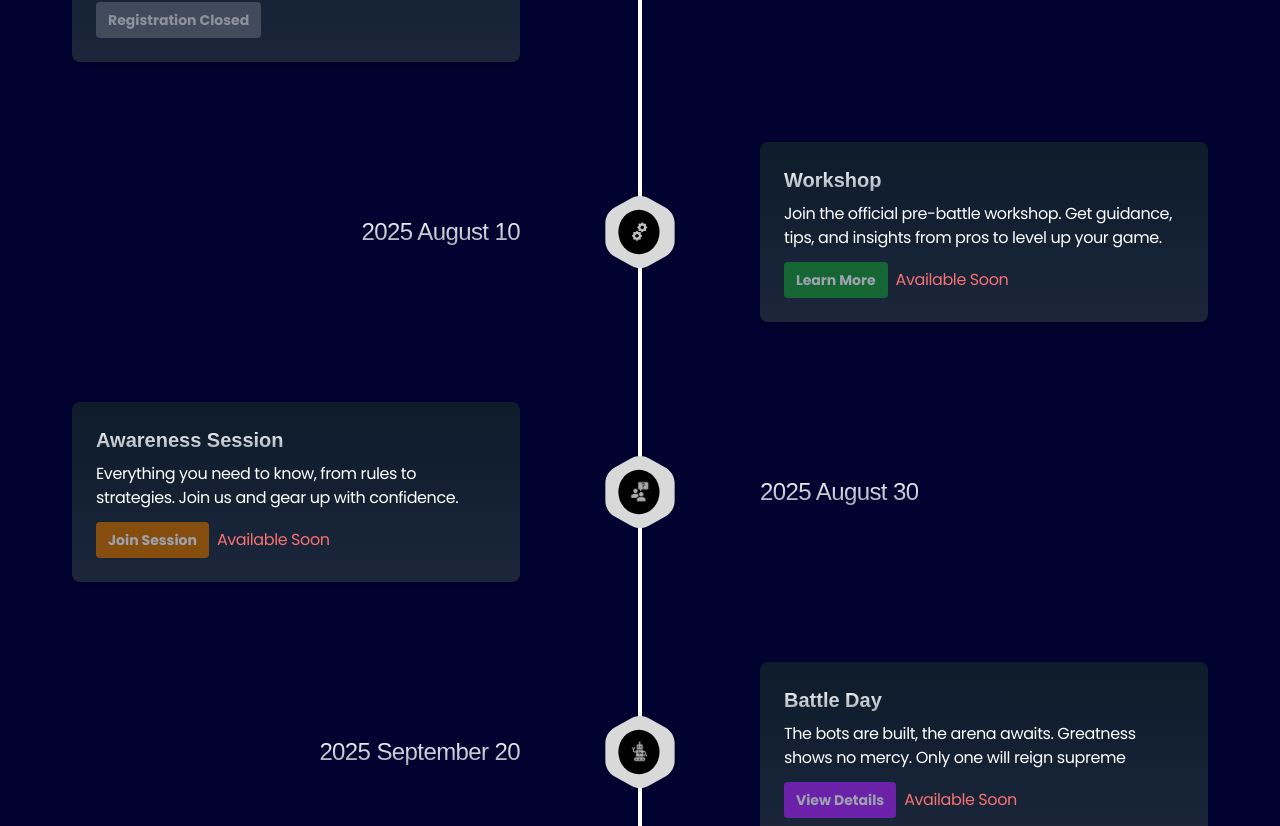
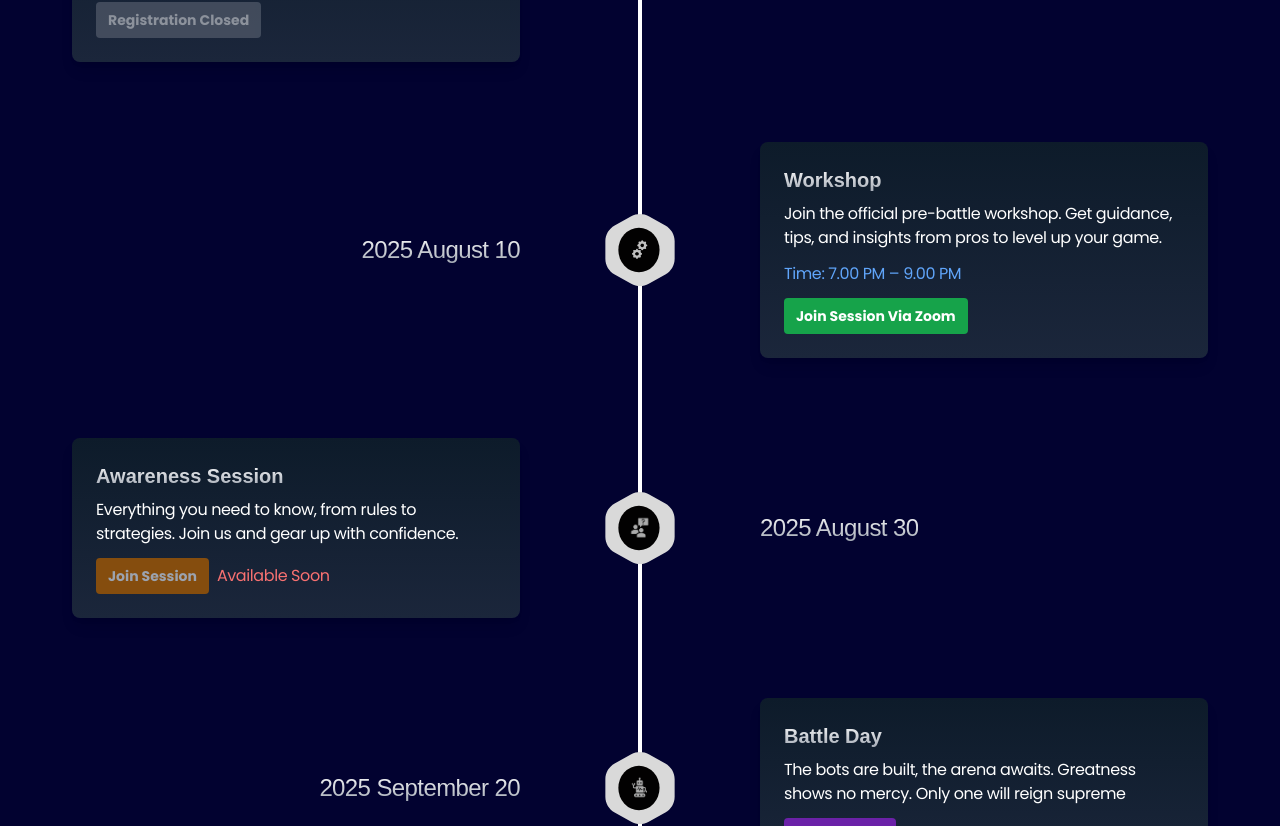
Before and after one commit to ecs-uok/UOK_Robot_Battles_2K25, a React (Vite) app: page / in a window 1280 px wide. Shown: the part 4928-5754 px from the top of the page. Built offline with nearby package versions, Linux system fonts and the light colour scheme; a web font is replaced by a local one.

Commit message:
fix: update workshop button text and add session time

```diff
--- a/src/components/Timeline/Timeline.jsx
+++ b/src/components/Timeline/Timeline.jsx
@@ -24,8 +24,8 @@ const events = [
     title: "Workshop",
     description:
       "Join the official pre-battle workshop. Get guidance, tips, and insights from pros to level up your game.",
-    button: "Learn More",
-    buttonColor: "bg-green-800 {/*hover:bg-green-600*/}",
+    button: "Join Session Via Zoom",
+    buttonColor: "bg-green-600 hover:bg-green-500",
     image: "/Timeline/Icon3.png",
   },
   {
@@ -185,6 +185,11 @@ function TimelineCard({ event, registerButtonRef }) {
       <p className="text-xs md:text-base mb-3 font-poppins">
         {event.description}
       </p>
+      {event.title === "Workshop" && (
+        <p className="text-xs md:text-base mb-3 font-poppins text-blue-400">
+          Time: 7.00 PM – 9.00 PM
+        </p>
+      )}
       <div className="flex flex-col md:flex-row md:items-center md:space-x-2">
         {event.title === "Registration closing" ? (
           <button
@@ -204,25 +209,30 @@ function TimelineCard({ event, registerButtonRef }) {
           <button
             className={`${
               event.buttonColor
-            } font-poppins font-bold text-gray-400 text-sm px-3 py-2 rounded ${
-              event.title === "Workshop" ||
-              event.title === "Awareness Session" ||
-              event.title === "Battle Day"
-                ? "hover:bg-none cursor-not-allowed"
-                : "transition"
+            } font-poppins font-bold text-sm px-3 py-2 rounded ${
+              event.title === "Workshop"
+                ? "text-white transition"
+                : event.title === "Awareness Session" ||
+                  event.title === "Battle Day"
+                ? "text-gray-400 hover:bg-none cursor-not-allowed"
+                : "text-gray-400 transition"
             }`}
-            onClick={() =>
-              event.title === "Workshop" ||
-              event.title === "Awareness Session" ||
-              event.title === "Battle Day"
-                ? null
-                : window.open(
-                    "https://forms.google.com/your-form-url",
-                    "_blank"
-                  )
-            }
+            onClick={() => {
+              if (event.title === "Workshop") {
+                window.open(
+                  "https://zoom.us/j/95862962013?pwd=1vDaBwQIAekDUmqTRu0DHb4ZqIsHiw.1",
+                  "_blank"
+                );
+              } else if (
+                event.title === "Awareness Session" ||
+                event.title === "Battle Day"
+              ) {
+                return null;
+              } else {
+                window.open("https://forms.google.com/your-form-url", "_blank");
+              }
+            }}
             disabled={
-              event.title === "Workshop" ||
               event.title === "Awareness Session" ||
               event.title === "Battle Day"
             }
@@ -230,8 +240,7 @@ function TimelineCard({ event, registerButtonRef }) {
             {event.button}
           </button>
         )}
-        {(event.title === "Workshop" ||
-          event.title === "Awareness Session" ||
+        {(event.title === "Awareness Session" ||
           event.title === "Battle Day") && (
           <p className="text-xs md:text-base font-poppins text-red-400 mt-2 md:mt-0">
             Available Soon
```
